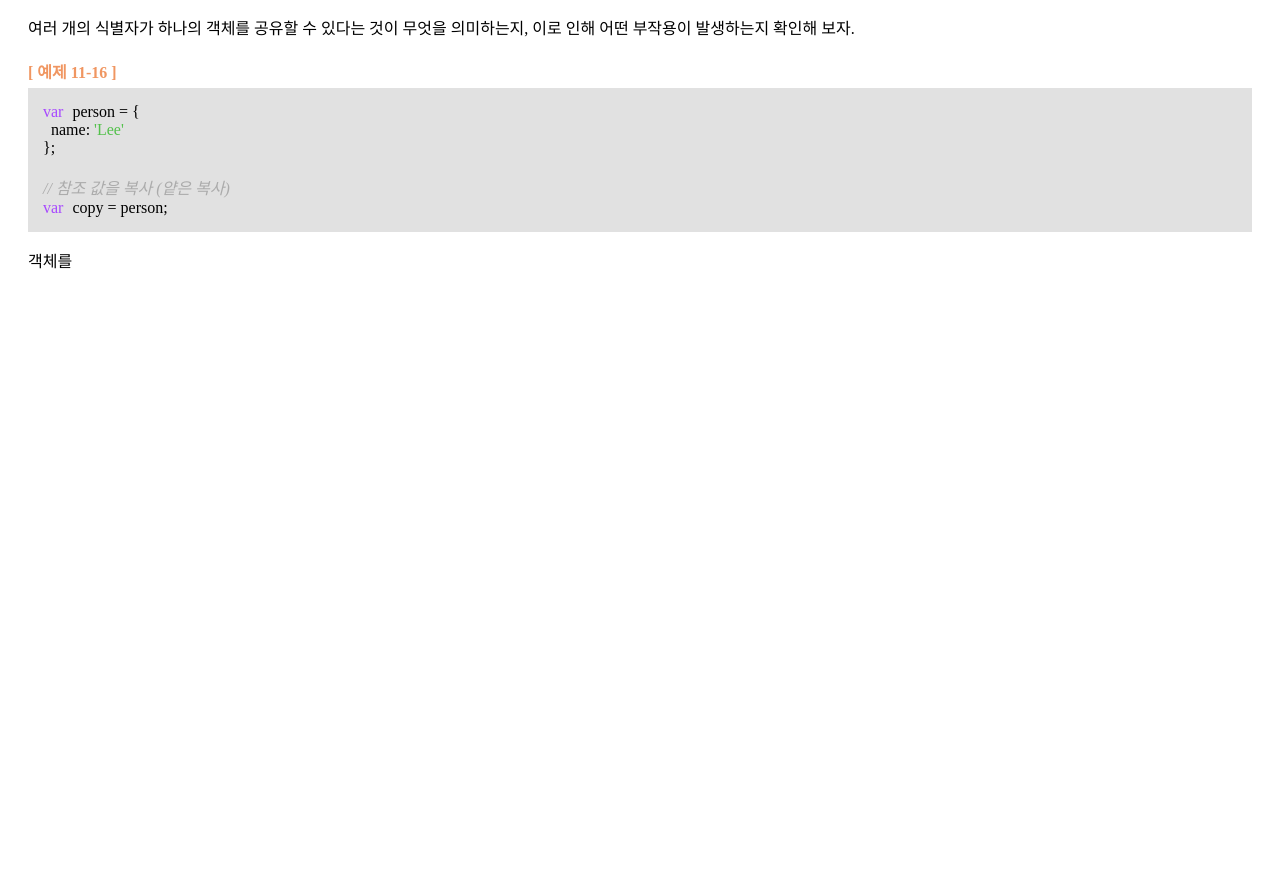
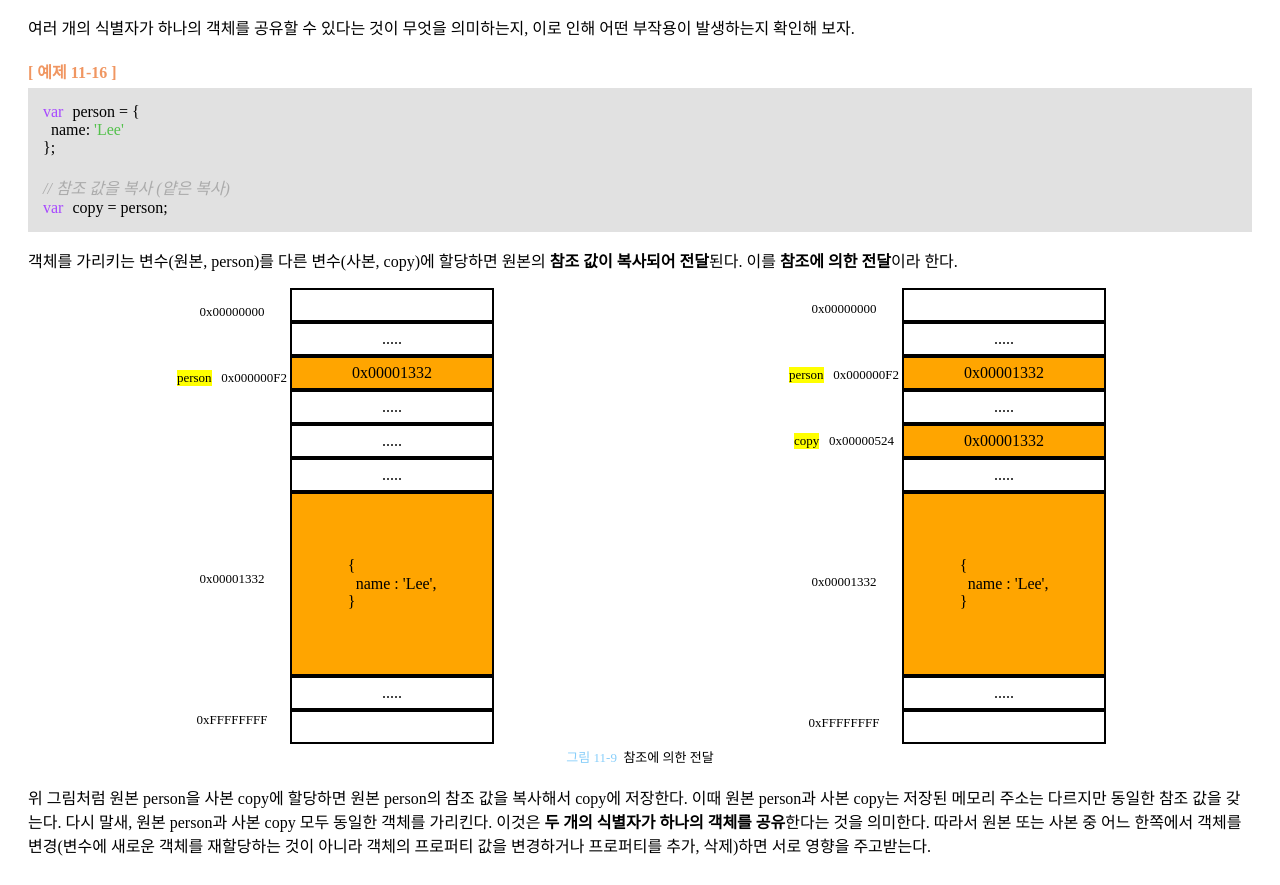
Before and after one commit to qotjdwlr1029/deepDive, a plain HTML site: page chap11/chapter11.html in a window 1280 px wide. Shown: the part 5885-6770 px from the top of the page. Before the commit the page ends 6185 px from the top, so only its background shows below. Drawn offline with Linux system fonts and the light colour scheme.

Commit message:
12장 시작

```diff
--- a/chap11/chapter11.html
+++ b/chap11/chapter11.html
@@ -359,7 +359,118 @@
             <span class="identifier">var</span> copy = person;
         </div>
         <p>
-            객체를
+            객체를 가리키는 변수(원본, person)를 다른 변수(사본, copy)에 할당하면 원본의 <b>참조 값이 복사되어 전달</b>된다. 이를 <b>참조에 의한 전달</b>이라 한다.
+        </p>
+        <div style="display: flex; flex-direction: row; justify-content: space-around;">
+            <div class="placeRow">
+                <div>
+                    <div class="memoryCell sFont">0x00000000</div>
+                    <div class="memoryCell"></div>
+                    <div class="memoryCell sFont">
+                        <span style="background-color: yellow;">person</span>
+                        &nbsp;&nbsp;&nbsp;0x000000F2
+                    </div>
+                    <div class="memoryCell"></div>
+                    <div class="memoryCell"></div>
+                    <div class="memoryCell"></div>
+                    <div class="memoryCell sFont" style="height : 180px;">
+                        0x00001332
+                    </div>
+                    <div class="memoryCell"></div>
+                    <div class="memoryCell sFont">
+                        0xFFFFFFFF
+                    </div>
+                </div>
+                <div>
+                    <div class="memoryCell solidBorder"></div>
+                    <div class="memoryCell solidBorder">
+                        .....
+                    </div>
+                    <div class="memoryCell solidBorder" style="background-color: orange;">
+                        0x00001332
+                    </div>
+                    <div class="memoryCell solidBorder">
+                        .....
+                    </div>
+                    <div class="memoryCell solidBorder">
+                        .....
+                    </div>
+                    <div class="memoryCell solidBorder">
+                        .....
+                    </div>
+                    <div class="memoryCell solidBorder" style="height : 180px;background-color: orange;">
+                        <p>
+                            {<br/>
+                            &nbsp;&nbsp;name : 'Lee',<br/>
+                            }
+                        </p>
+                    </div>
+                    <div class="memoryCell solidBorder">
+                        .....
+                    </div>
+                    <div class="memoryCell solidBorder"></div>
+                </div>
+            </div>
+            <div class="placeRow">
+                <div>
+                    <div class="memoryCell sFont">0x00000000</div>
+                    <div class="memoryCell"></div>
+                    <div class="memoryCell sFont">
+                        <span style="background-color: yellow;">person</span>
+                        &nbsp;&nbsp;&nbsp;0x000000F2
+                    </div>
+                    <div class="memoryCell"></div>
+                    <div class="memoryCell sFont">
+                        <span style="background-color: yellow;">copy</span>
+                        &nbsp;&nbsp;&nbsp;0x00000524
+                    </div>
+                    <div class="memoryCell"></div>
+                    <div class="memoryCell sFont" style="height : 180px;">
+                        0x00001332
+                    </div>
+                    <div class="memoryCell"></div>
+                    <div class="memoryCell sFont">
+                        0xFFFFFFFF
+                    </div>
+                </div>
+                <div>
+                    <div class="memoryCell solidBorder"></div>
+                    <div class="memoryCell solidBorder">
+                        .....
+                    </div>
+                    <div class="memoryCell solidBorder" style="background-color: orange;">
+                        0x00001332
+                    </div>
+                    <div class="memoryCell solidBorder">
+                        .....
+                    </div>
+                    <div class="memoryCell solidBorder" style="background-color: orange;">
+                        0x00001332
+                    </div>
+                    <div class="memoryCell solidBorder">
+                        .....
+                    </div>
+                    <div class="memoryCell solidBorder" style="height : 180px;background-color: orange;">
+                        <p>
+                            {<br/>
+                            &nbsp;&nbsp;name : 'Lee',<br/>
+                            }
+                        </p>
+                    </div>
+                    <div class="memoryCell solidBorder">
+                        .....
+                    </div>
+                    <div class="memoryCell solidBorder"></div>
+                </div>
+            </div>
+        </div>
+        <div class="placeCenter sFont">
+            <span style="color:lightskyblue">그림 11-9 </span>&nbsp;&nbsp;참조에 의한 전달
+        </div>
+        <p>
+            위 그림처럼 원본 person을 사본 copy에 할당하면 원본 person의 참조 값을 복사해서 copy에 저장한다. 이때 원본 person과 사본 copy는 저장된 메모리 주소는 다르지만
+            동일한 참조 값을 갖는다. 다시 말새, 원본 person과 사본 copy 모두 동일한 객체를 가리킨다. 이것은 <b>두 개의 식별자가 하나의 객체를 공유</b>한다는 것을 의미한다.
+            따라서 원본 또는 사본 중 어느 한쪽에서 객체를 변경(변수에 새로운 객체를 재할당하는 것이 아니라 객체의 프로퍼티 값을 변경하거나 프로퍼티를 추가, 삭제)하면 서로 영향을 주고받는다.
         </p>
     </body>
 </html>
```
Also changed, not shown: chap12/chapter12.html (added, +21 -0 lines), index.html (+2 -1 lines).
